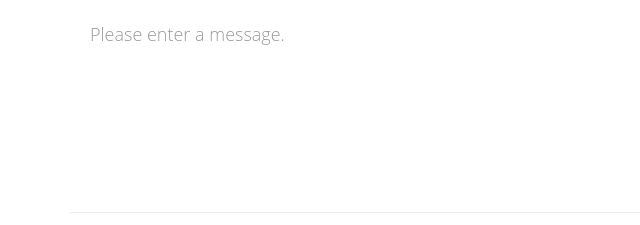
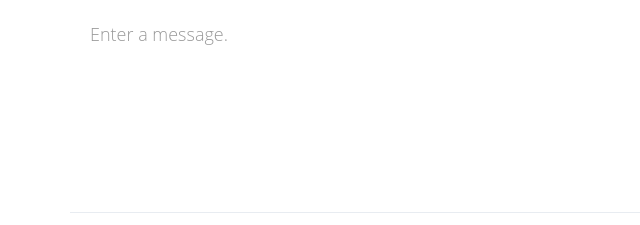
Before and after one commit to elinelund/elinelund.github.io, a plain HTML site: page index.html in a window 1280 px wide. Shown: the part 3523-3748 px from the top of the page, 0-640 px from the left. Drawn offline with Linux system fonts and the light colour scheme; files whose address does not match are found by name.

Commit message:
Update index.html
Change Enter message in contact me

```diff
--- a/index.html
+++ b/index.html
@@ -249,7 +249,7 @@
 	<div class="col-md-12">
 	  <div class="form-group">
 
-	    <textarea class="form-control" id="inputBody" cols="30" rows="7" placeholder="Please enter a message." name="message"></textarea>
+	    <textarea class="form-control" id="inputBody" cols="30" rows="7" placeholder="Enter a message." name="message"></textarea>
 
 	  </div>
 	</div>
```
